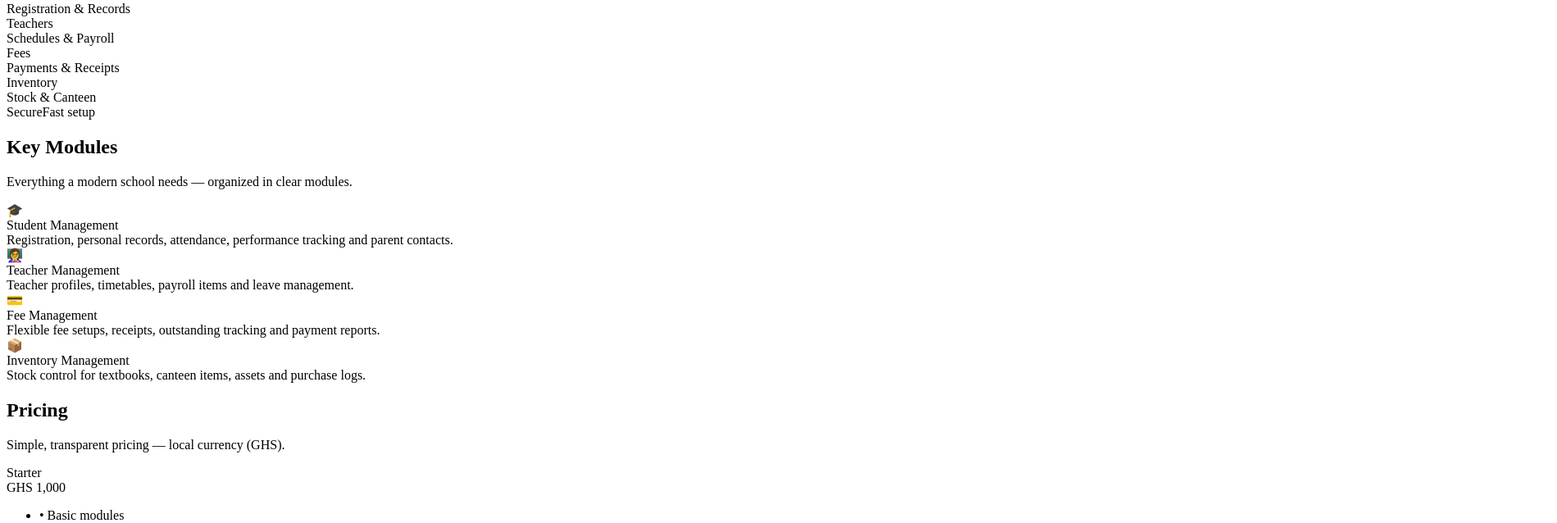
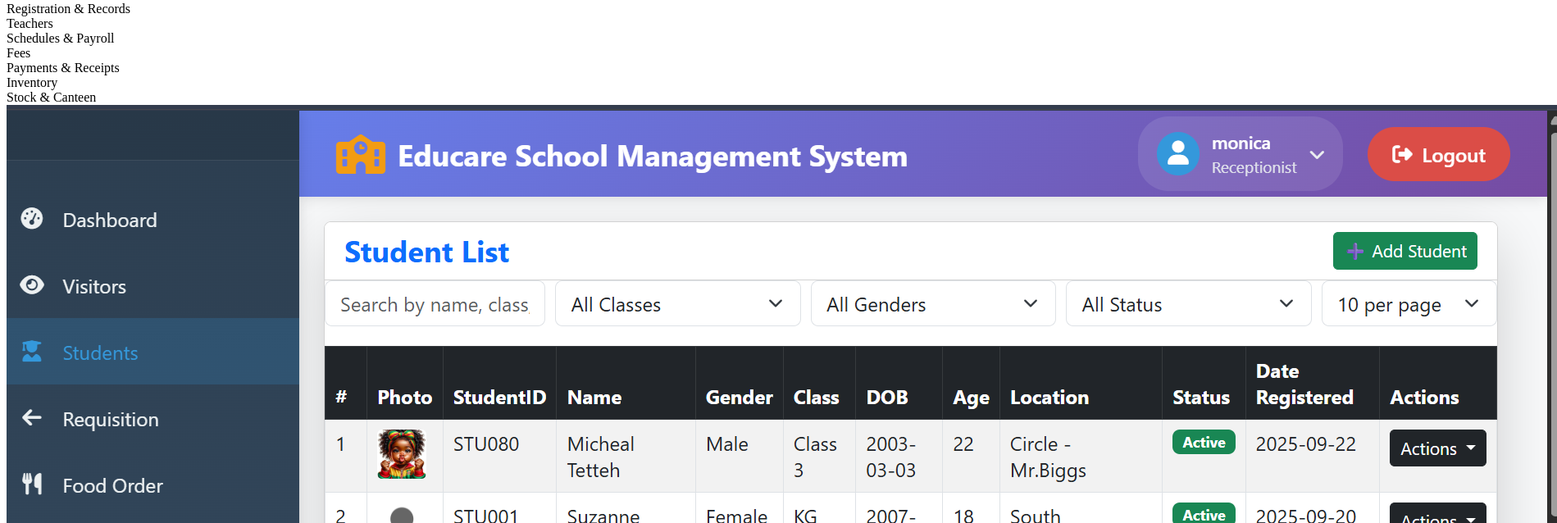
Before and after one commit to afunmonica/Educare.com, a React (Create React App) app in the folder educare/: page / in a window 1280 px wide. Shown: the part 246-884 px from the top of the page at 82% size, 1899 px wide, since content can reach past the window. Built offline with nearby package versions, Linux system fonts and the light colour scheme; the HTML template or start-up script is replaced by a standard one.

Commit message:
fix(assets): reference image from public with absolute /educare.png path

```diff
--- a/educare/src/App.js
+++ b/educare/src/App.js
@@ -77,9 +77,8 @@
                 <div className="rounded-xl bg-white/70 ring-1 ring-white/60 shadow-sm"></div>
                 <div className="rounded-xl bg-white/70 ring-1 ring-white/60 shadow-sm col-span-2"></div>
               </div>
-              <div className="absolute bottom-4 right-4 flex gap-2">
-                <span className="px-3 py-1 text-xs rounded-full bg-white/90 text-blue-700 ring-1 ring-blue-200">Secure</span>
-                <span className="px-3 py-1 text-xs rounded-full bg-white/90 text-blue-700 ring-1 ring-blue-200">Fast setup</span>
+              <div className="absolute bottom-4 right-4 left-4">
+                <img src="/educare.png" alt="dashboard" className="w-full rounded-md border" />
               </div>
             </div>
           </div>
```
